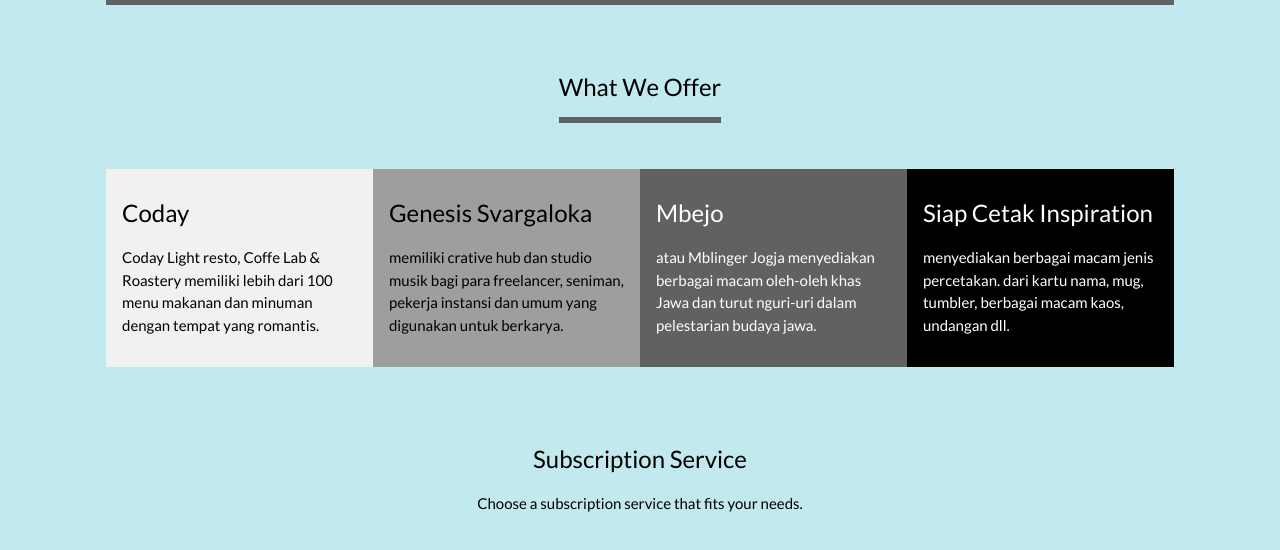
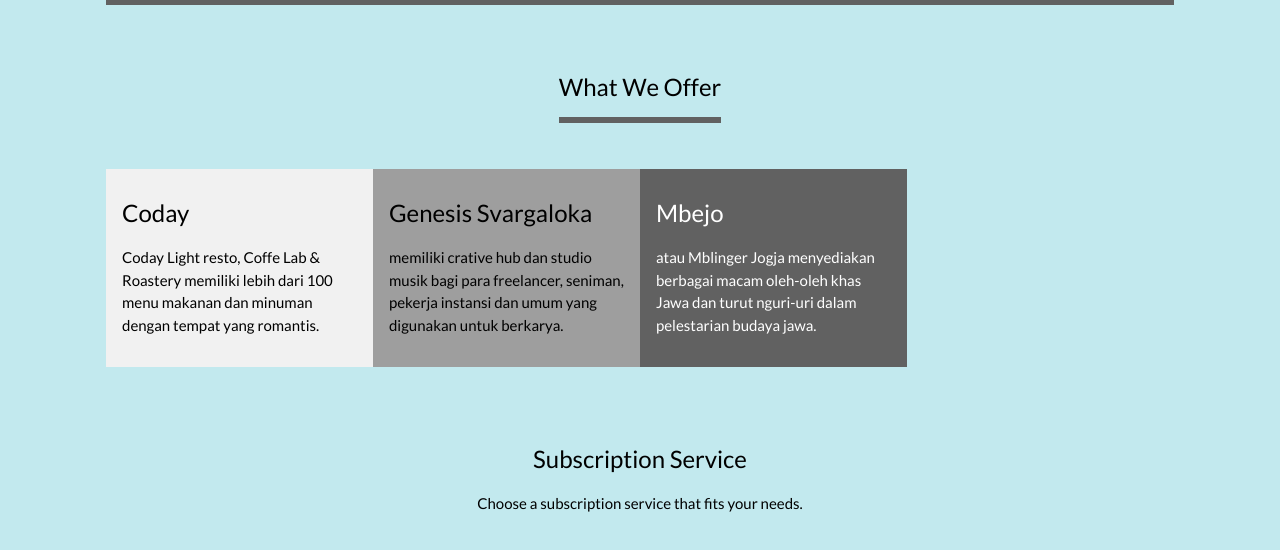
Before and after one commit to Asky-M/asky-cicdjs, a website: page apps/index.html in a window 1280 px wide. Shown: the part 680-1230 px from the top of the page. Drawn offline with nearby package versions, Linux system fonts and the light colour scheme.

Commit message:
delete feature

```diff
--- a/apps/index.html
+++ b/apps/index.html
@@ -95,11 +95,11 @@
       <p>atau Mblinger Jogja menyediakan berbagai macam oleh-oleh khas Jawa dan turut nguri-uri dalam pelestarian budaya jawa.</p>
     </div>
 
-    <div class="w3-col l3 m6 w3-black w3-container w3-padding-16">
+<!--    <div class="w3-col l3 m6 w3-black w3-container w3-padding-16">
       <h3>Siap Cetak Inspiration</h3>
       <p>menyediakan berbagai macam jenis percetakan. dari kartu nama, mug, tumbler, berbagai macam kaos, undangan dll.</p>
     </div>
-  </div>
+  </div> -->
 
   <!-- Grid -->
   <div class="w3-row-padding" id="plans">
```
